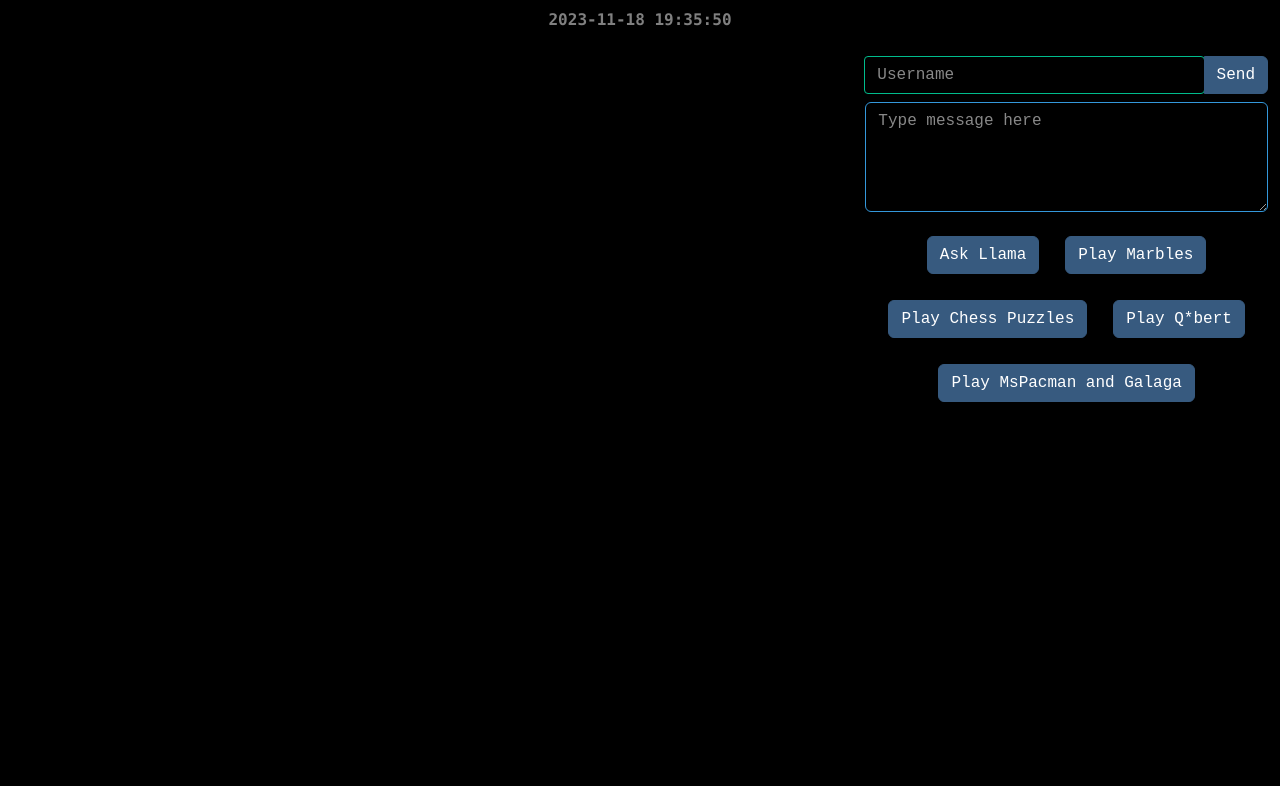
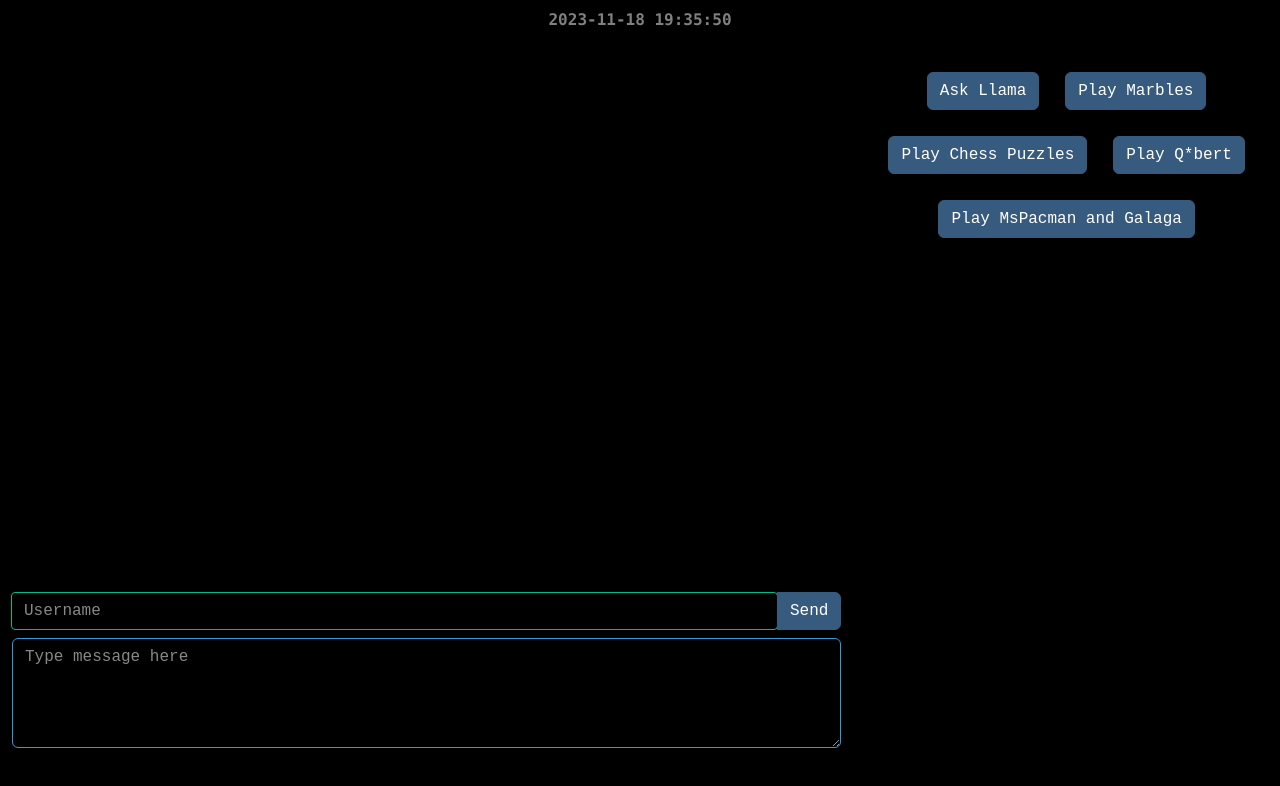
Before and after one commit to vlorg/talkbox, a website: page public/index.html in a window 1280 px wide. Drawn offline with nearby package versions, Linux system fonts and the light colour scheme; no server answers; a web font is replaced by a local one.

Commit message:
Updated html so that the username button and message is located under the chat box, and the games can now take up the full height of the right side.

```diff
--- a/public/index.html
+++ b/public/index.html
@@ -19,15 +19,19 @@
 <body>
 <div class="container-fluid">
 
+    <!-- HEADER -->
     <div class="row">
         <div class="col font-monospace text-center py-2">
             <p class="fw-bold text-center rubberBand animated" id="header"></p>
         </div>
     </div>
 
+    <!-- CHATBOX AND MESSAGES -->
     <div class="row flex-lg-row">
-        <div class="col-12 col-md-8 py-3" id="chatBox"></div>
-        <div class="col-12 col-md-4">
+        <div class="col-12 col-md-8 py-3">
+
+            <div id="chatBox" class="mb-2"></div>
+
             <div class="input-group mb-2">
                 <label class="visually-hidden" for="username"></label>
                 <input class="custom-rounded border-success form-control username" type="text" id="username"
@@ -37,23 +41,25 @@
                 >
                 <button class="btn btn-primary" id="sendButton" type="button" tabindex="-1">Send</button>
             </div>
+
             <label class="visually-hidden" for="message"></label>
             <textarea class="border-info form-control mb-2 message" id="message" rows="4"
                       placeholder="Type message here" name="message" spellcheck="true"
                       required="" maxlength="200" minlength="1"
                       tabindex="0">
             </textarea>
-            <div id="canvas-container" class="p-2">
-            </div>
         </div>
+
+        <div class="col-12 col-md-4">
+            <div id="canvas-container" class="p-2"></div>
+        </div>
+
+        <div class="row">
+            <div class="col py-2"></div>
+        </div>
+
     </div>
-
-    <div class="row">
-        <div class="col py-2"></div>
-    </div>
-
 </div>
-
 <script src="https://cdn.jsdelivr.net/npm/bootstrap@5.3.2/dist/js/bootstrap.bundle.min.js"></script>
 <script src="assets/js/bs-init.js"></script>
 <script src="assets/js/classes/ArcadeLoader.js"></script>
```
